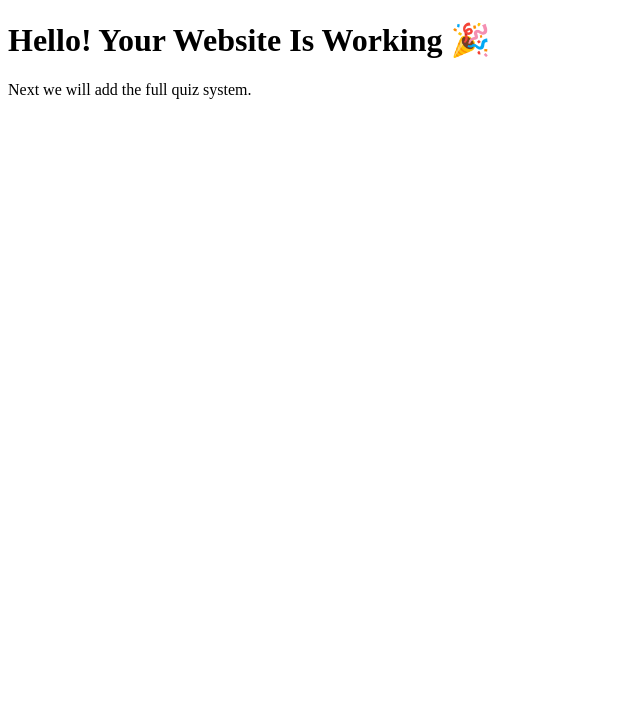
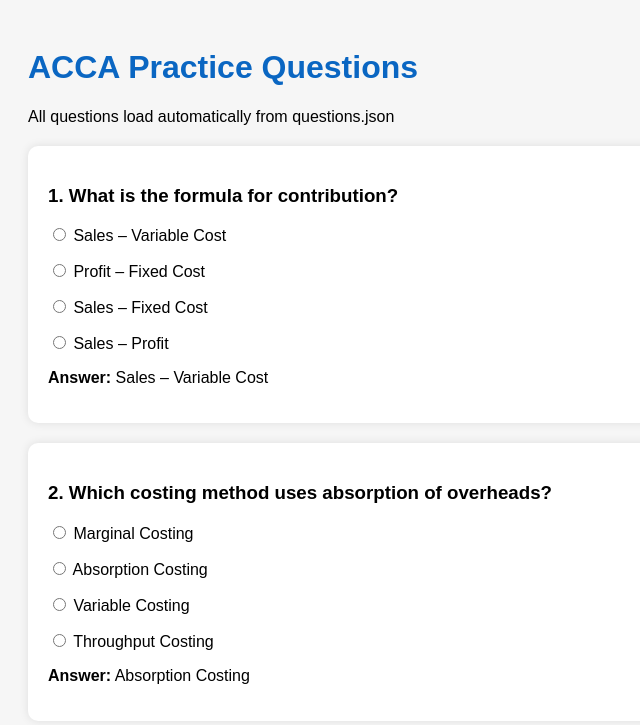
Before and after one commit to yourACCAfriend/yourACCAfriend.github.io, a plain HTML site: page index.html in a window 1280 px wide. Shown: the whole page, without its empty margins (0-640 px from the left). Drawn offline with Linux system fonts and the light colour scheme.

Commit message:
Update index.html

```diff
--- a/index.html
+++ b/index.html
@@ -1,10 +1,16 @@
 <!DOCTYPE html>
 <html>
 <head>
-    <title>My First Website</title>
+  <title>Your ACCA Friend</title>
+  <link rel="stylesheet" href="styles.css">
 </head>
 <body>
-    <h1>Hello! Your Website Is Working 🎉</h1>
-    <p>Next we will add the full quiz system.</p>
+
+<h1>ACCA Practice Questions</h1>
+<p>All questions load automatically from questions.json</p>
+
+<div id="quizBox"></div>
+
+<script src="script.js"></script>
 </body>
 </html>
```
